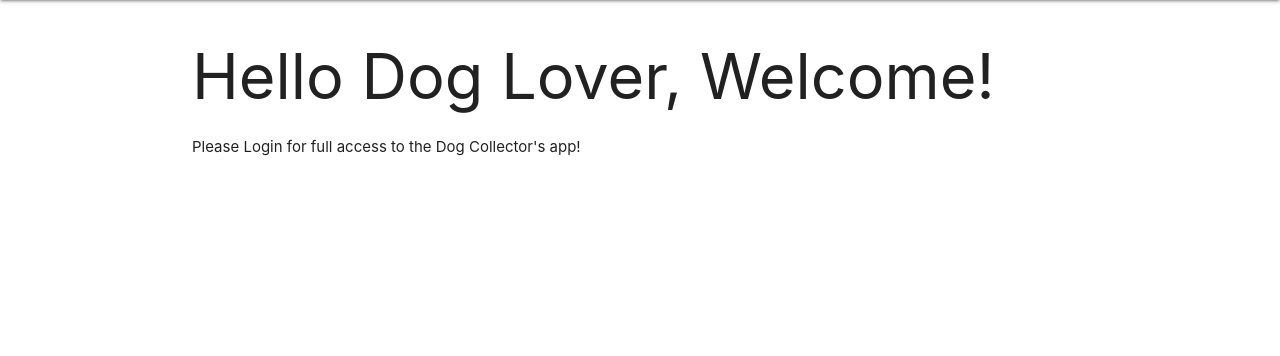
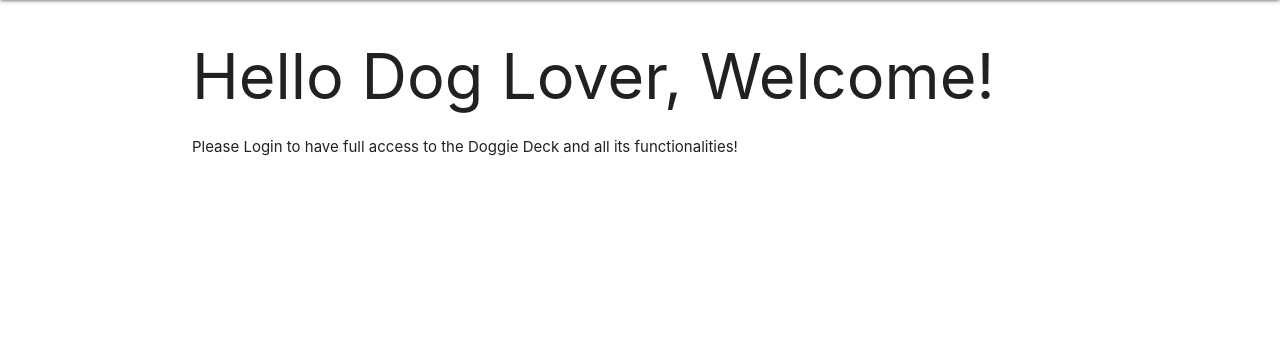
Before and after one commit to ssahussai/Doggie-Deck, a Django app: page / in a window 1280 px wide. Shown: the part 64-420 px from the top of the page. Run offline with Django 3.2, Linux system fonts and the light colour scheme.

Commit message:
updates project name

```diff
--- a/main_app/templates/home.html
+++ b/main_app/templates/home.html
@@ -2,7 +2,7 @@
 {% block content %}
 
 <h1>Hello Dog Lover, Welcome!</h1>
-<p>Please Login for full access to the Dog Collector's app!</p>
+<p>Please Login to have full access to the Doggie Deck and all its functionalities!</p>
 
 
 {% endblock %}
```
Also changed, not shown: README.md, main_app/static/images/aboutdoggiedeck.png (added), main_app/static/images/doggiedeckdetails.png (added).
